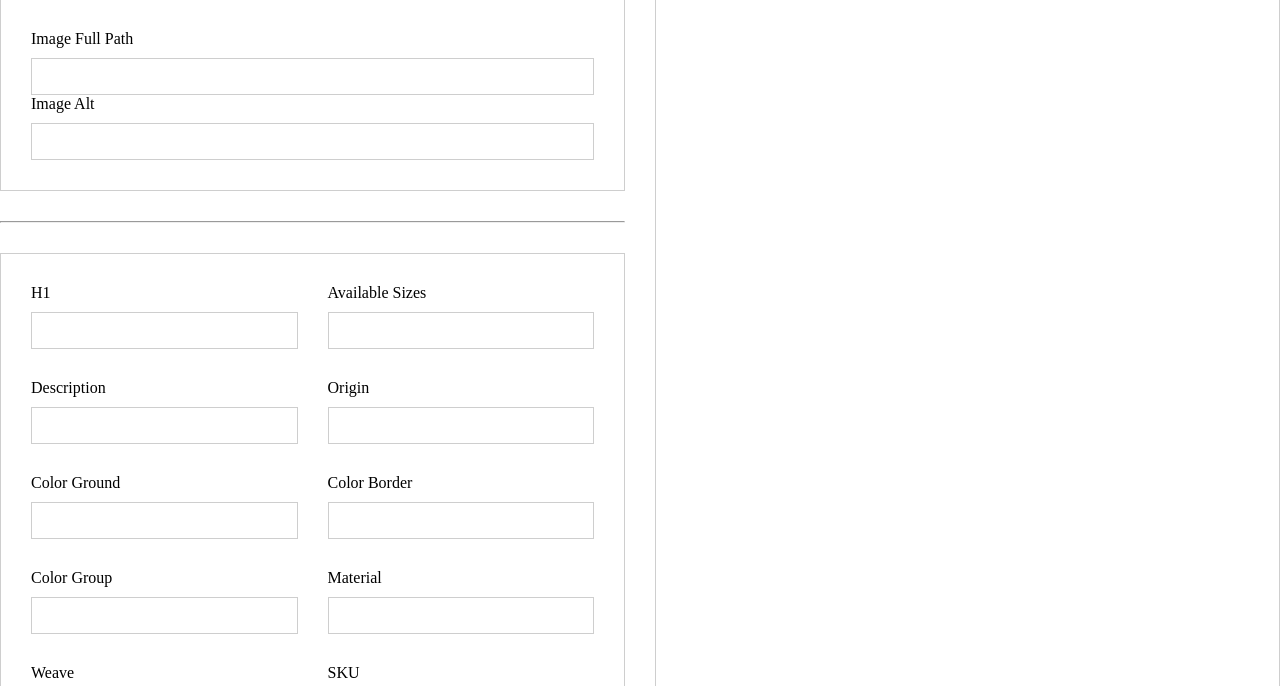
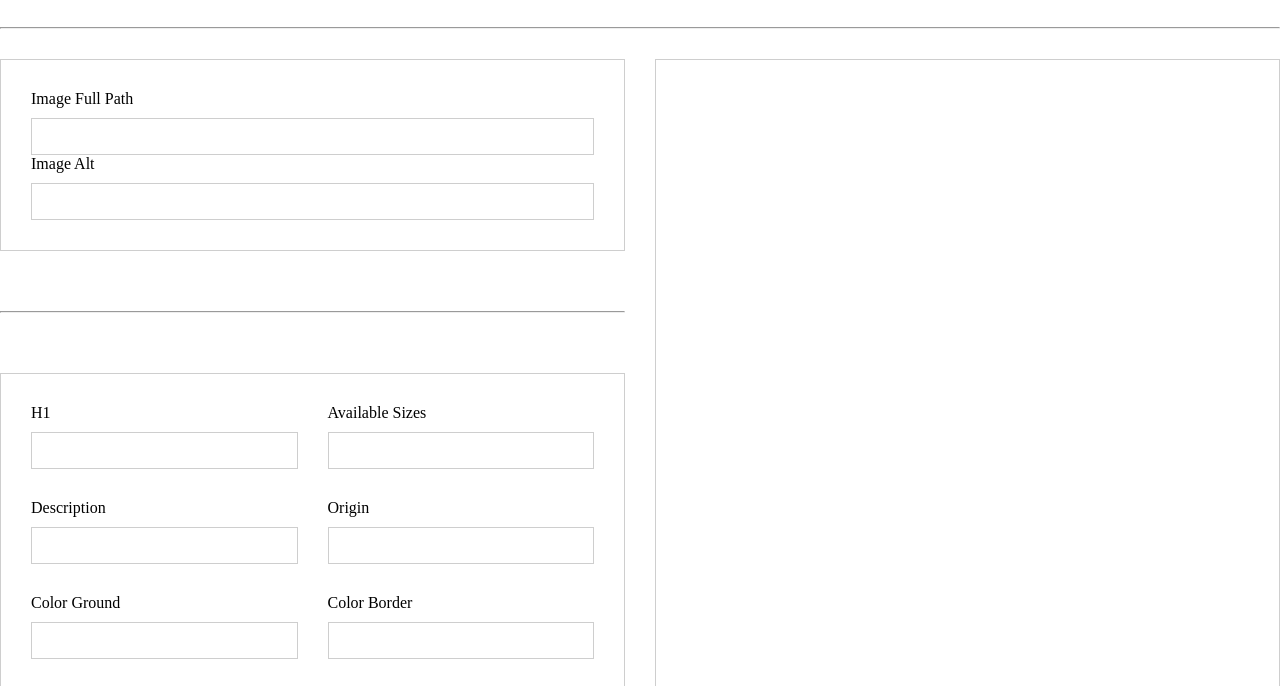
Before and after one commit to Nayem58/rug-entry, a plain HTML site: page index.html in a window 1280 px wide. Shown: the part 107-793 px from the top of the page. Drawn offline with Linux system fonts and the light colour scheme.

Commit message:
added css for the hr to the index file

```diff
--- a/index.html
+++ b/index.html
@@ -11,6 +11,11 @@
         margin: 0;
         padding: 0;
         box-sizing: border-box;
+      }
+
+      hr {
+        margin-top: 30px;
+        margin-bottom: 30px;
       }
 
       .common-sec {
```
